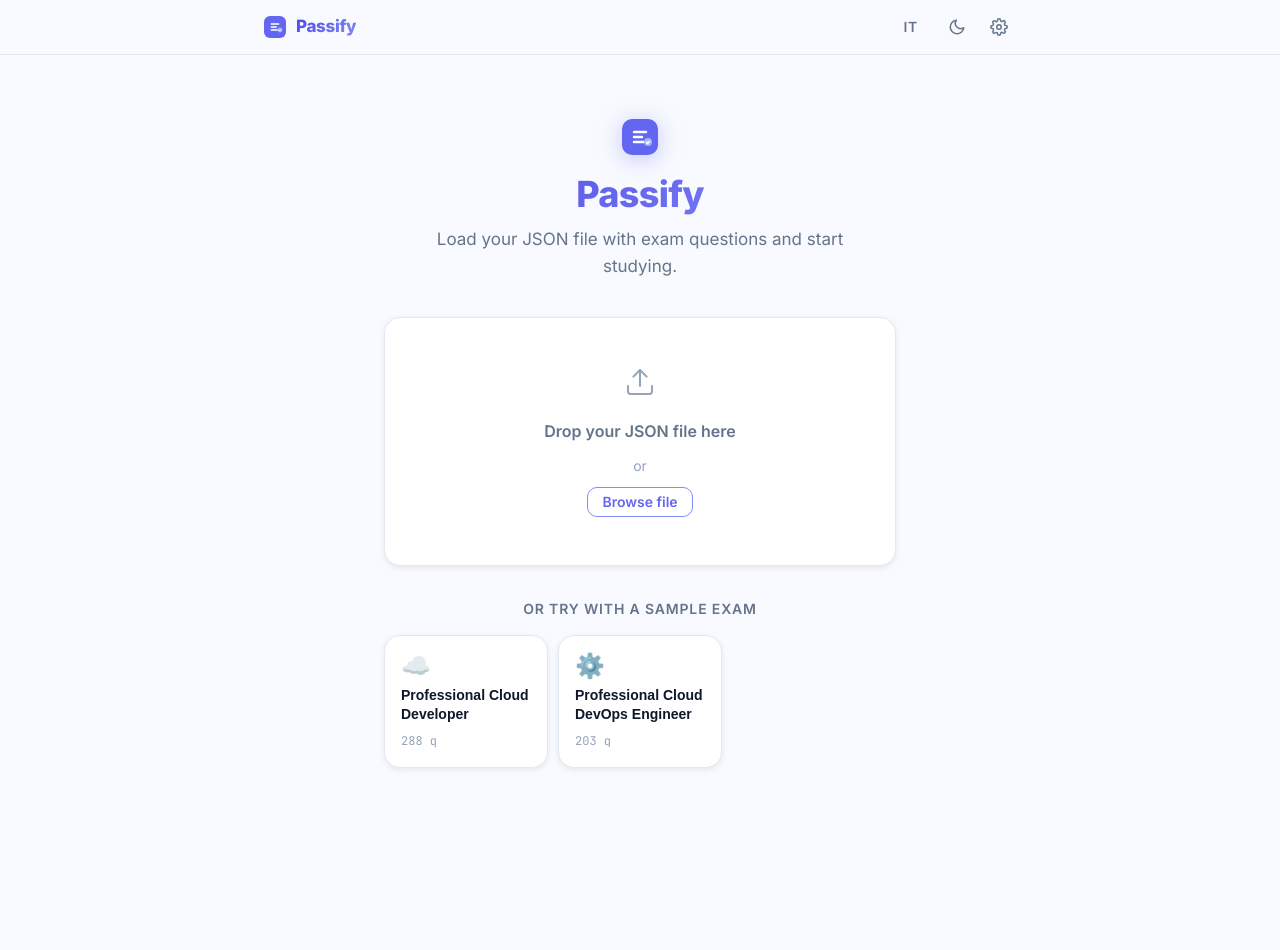
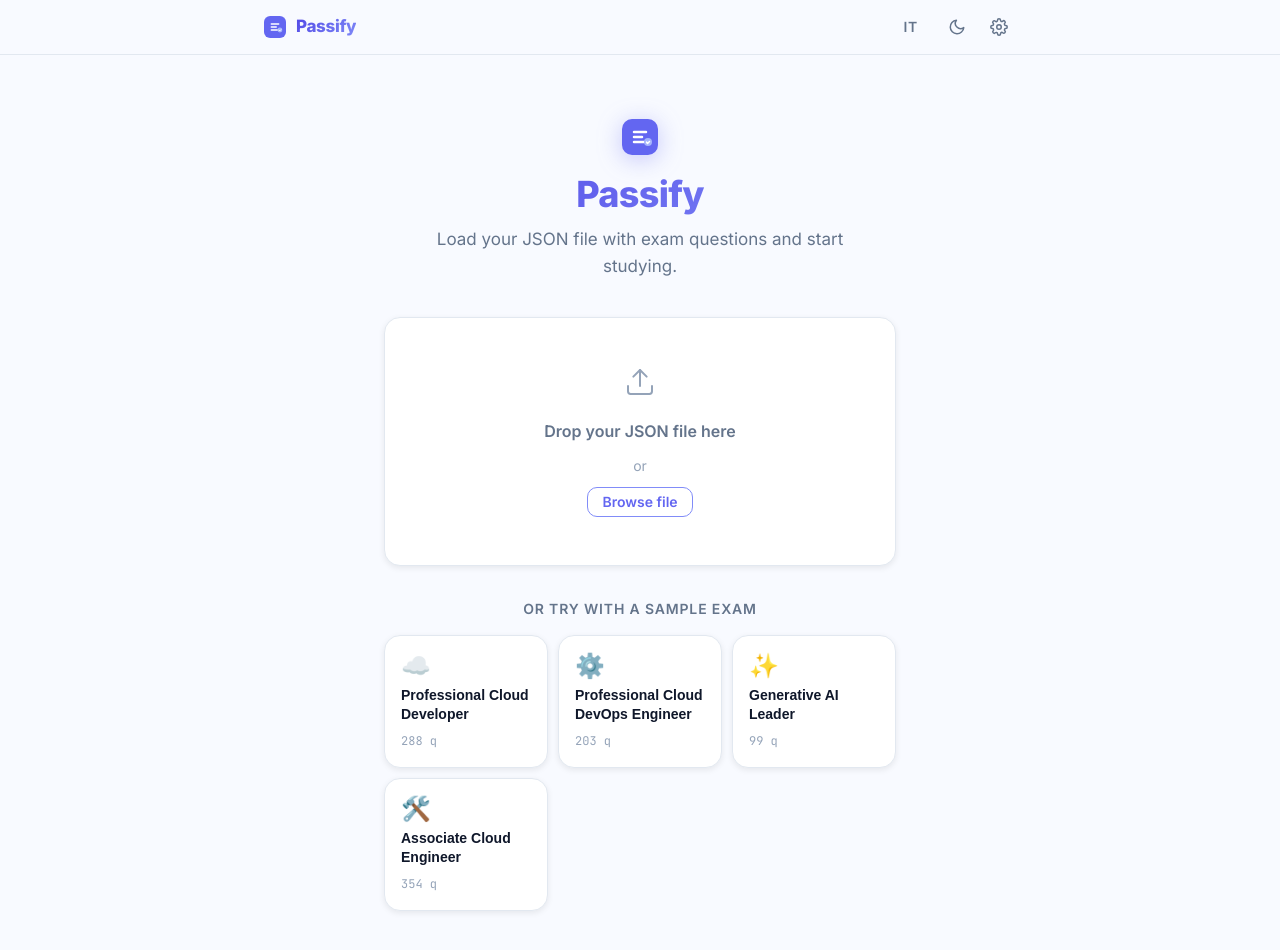
Before and after one commit to nico-iaco/passify, a React (Vite) app: page / in a window 1280 px wide. Shown: the top 950 px of the page. Before the commit the page ends 855 px from the top, so only its background shows below. Built offline with nearby package versions, Linux system fonts and the light colour scheme.

Commit message:
feat: list Generative AI Leader and Associate Cloud Engineer among sample exams

```diff
--- a/src/components/UploadScreen.tsx
+++ b/src/components/UploadScreen.tsx
@@ -18,6 +18,18 @@ const SAMPLES = [
     label: 'Professional Cloud DevOps Engineer',
     count: 203,
     icon: '⚙️',
+  },
+  {
+    file: `${BASE}samples/google-generativeAiLeader-examcademy.json`,
+    label: 'Generative AI Leader',
+    count: 99,
+    icon: '✨',
+  },
+  {
+    file: `${BASE}samples/google-associateCloudEngineer-examcademy.json`,
+    label: 'Associate Cloud Engineer',
+    count: 354,
+    icon: '🛠️',
   },
 ]
 
```
Also changed, not shown: 1 other file (tests, documents, lock files or other folders).
